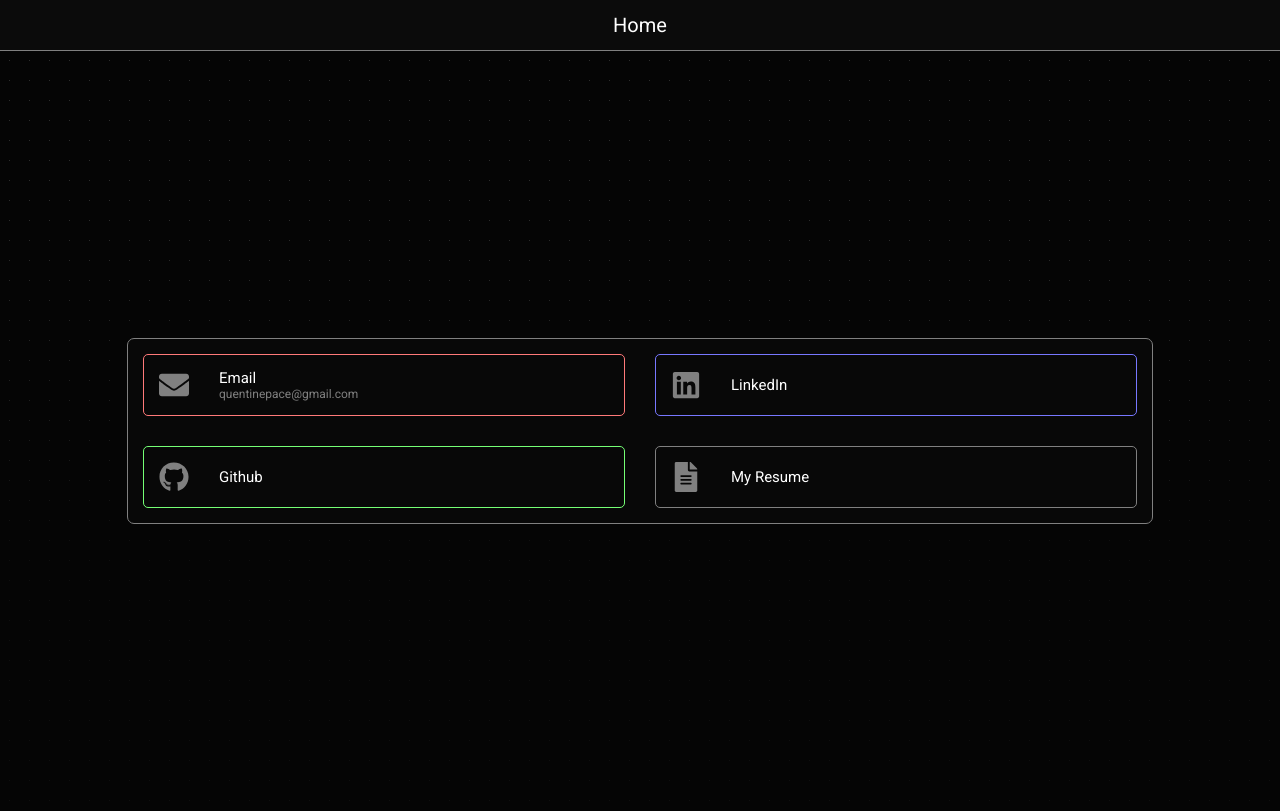
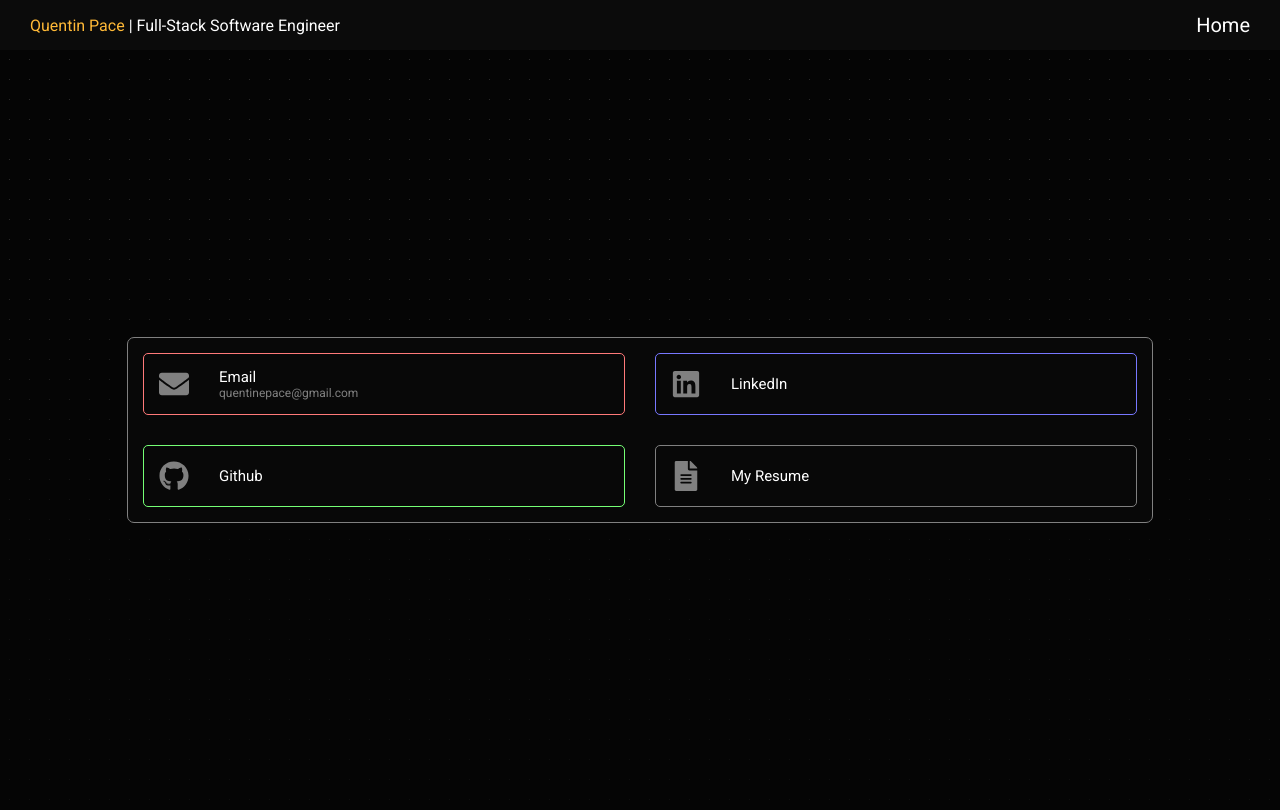
Before and after one commit to QuentinPace/MyPortfolio, a React (Vite) app: page /contact in a window 1280 px wide. Built offline with nearby package versions, Linux system fonts and the light colour scheme.

Commit message:
updated tech lists and better styles

```diff
--- a/src/components/About/About.css
+++ b/src/components/About/About.css
@@ -186,7 +186,7 @@
         font-size: 20px;
     }
 
-    .tech-sections-container section ul div p{
+    .tech-sections-container section ul div p {
         font-size: 17px;
     }
 
--- a/src/components/About/About.tsx
+++ b/src/components/About/About.tsx
@@ -7,9 +7,9 @@ const technologyFormatter = (techArr: string[]): React.ReactNode[] => {
 
     for (let i = 0; i < techArr.length ; i++){
         finalNodes.push((
-            <SlideInDiv fromLeft={false} key={i}>
+            <div key={i}>
                 <p>{techArr[i]}</p>
-            </SlideInDiv>
+            </div>
         ))
 
     }
--- a/src/components/Landing/Landing.css
+++ b/src/components/Landing/Landing.css
@@ -40,7 +40,14 @@
 }
 
 .nav-item-li-text {
+    display: flex;
+    align-items: center;
     font-size: 20px;
+}
+
+.nav-item-li-text:hover {
+    cursor: pointer;
+
 }
 
 .nav-item a:hover {
@@ -49,17 +56,35 @@
 
 .nav-bar-main {
     display: flex;
-    justify-content: flex-end;
+    justify-content: space-between;
     position: fixed;
     top: 0;
     left: 0;
     right: 0;
     padding: 1rem;
     z-index: 10 ;
-    background-color: rgb(11, 11, 11);
-    border-bottom: 1px solid grey;
+    background-color: rgb(11,11,11);
+
 }
 
+.title-name-container {
+    display: flex;
+    align-items: center;
+}
+
+.name {
+    color: rgb(255, 185, 55);
+}
+
+@media (max-width: 1000px) {
+    .title-name-container {
+        display: none;
+    }
+    .nav-bar-main {
+        justify-content: flex-end;
+    }
+
+}
 
 @media (max-width: 700px) {
     .nav-item-li-text {
@@ -69,8 +94,6 @@
         font-size: 17px;
         margin: 0 15px;
     }
-
-
 }
 
 @media (max-width: 420px) {
@@ -82,5 +105,9 @@
         margin: 0 10px;
     }
 
+    .nav-item-li-text {
+        margin-top: 2px;
+    }
+
 
 }
--- a/src/components/Landing/Landing.tsx
+++ b/src/components/Landing/Landing.tsx
@@ -5,6 +5,7 @@ import Home from "../Home/Home.tsx"
 import About from "../About/About.tsx"
 import MyWork from "../MyWork/MyWork.tsx";
 import { useNavigate } from "react-router-dom";
+import portfolioObj from "../../portfolioObj.tsx";
 
 
 const Landing: React.FC = () => {
@@ -33,6 +34,7 @@ const Landing: React.FC = () => {
     return (
       <main className="home-container-all" >
         <header className="nav-bar-main">
+        <span className="title-name-container"><span className="name">{portfolioObj.name}</span> | {portfolioObj.jobTitle}</span>
           <ul className="nav-items-list">
             <li className="nav-item">
               <Link
--- a/src/components/Navigation/Navigation.css
+++ b/src/components/Navigation/Navigation.css
@@ -4,12 +4,21 @@
     height: 50px;
     display: flex;
     align-items: center;
-    justify-content: center;
-    border-bottom: 1px solid grey;
+    justify-content: space-between;
+    padding: 0px;
 }
 
 .nav-bar-non-home nav a {
     font-size: 20px;
+}
+
+.name-nav {
+    color: rgb(255, 185, 55);
+    margin-left: 30px;
+}
+
+.nav-nav-links {
+    margin-right: 30px;
 }
 
 .nav-bar-non-home nav a:hover {
@@ -17,6 +26,14 @@
 }
 
 @media (max-width: 700px) {
+    .title-name-container-nav {
+        display: none;
+    }
+
+    .nav-bar-non-home {
+        justify-content: flex-end;
+
+    }
     .nav-bar-non-home nav a {
         font-size: 18px;
     }
--- a/src/components/Navigation/Navigation.tsx
+++ b/src/components/Navigation/Navigation.tsx
@@ -1,4 +1,5 @@
 import { Outlet, useLocation, useNavigate } from "react-router-dom";
+import portfolioObj from "../../portfolioObj";
 import "./Navigation.css"
 
 export default function Navigation () {
@@ -9,7 +10,8 @@ export default function Navigation () {
         <>
             {location.pathname !== "/" && (
                 <header className="nav-bar-non-home">
-                    <nav>
+                    <span className="title-name-container-nav"><span className="name-nav">{portfolioObj.name}</span> | {portfolioObj.jobTitle}</span>
+                    <nav className="nav-nav-links">
                         <a onClick={() => navigate("/")}>Home</a>
                     </nav>
                 </header>
```
